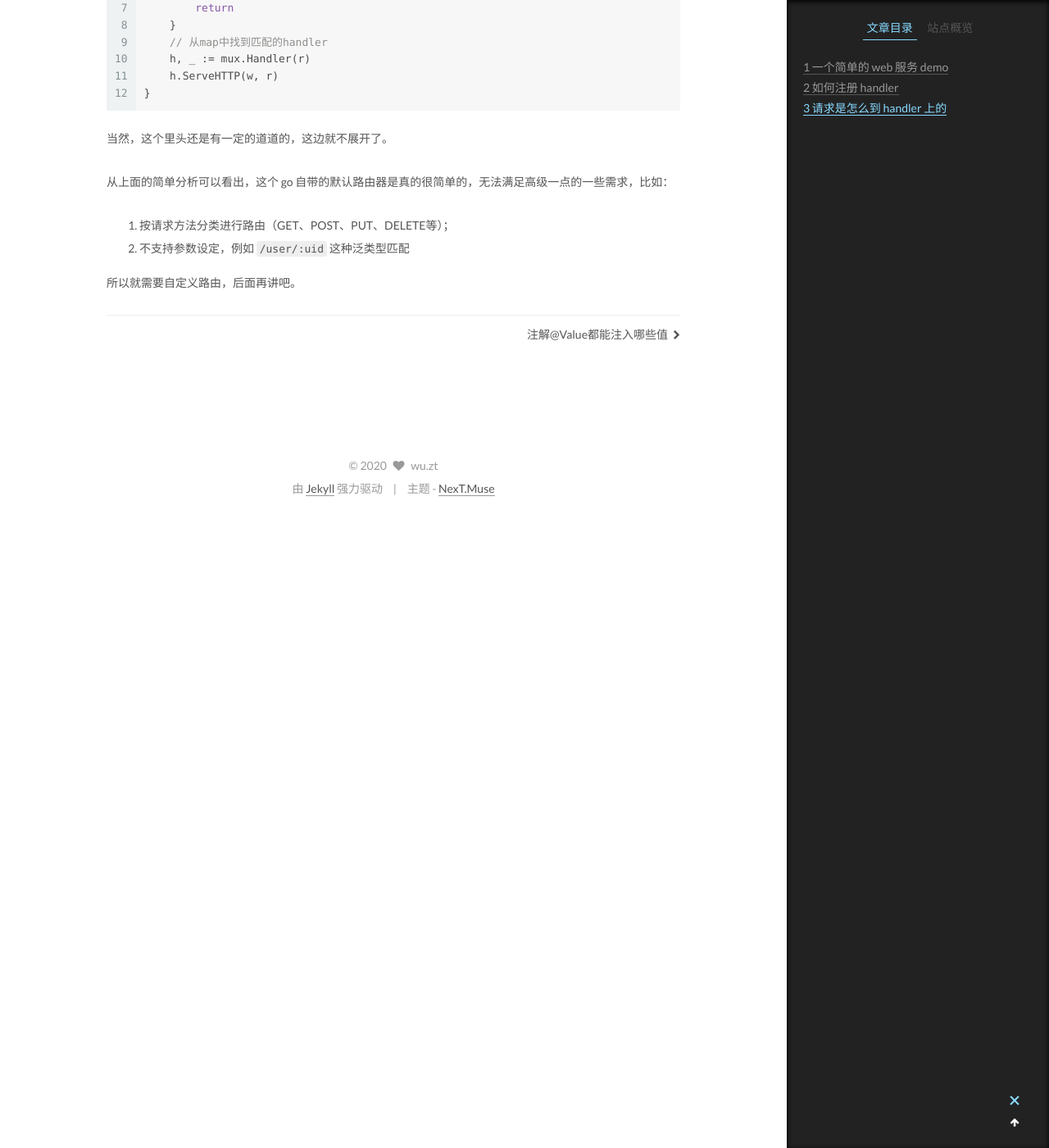
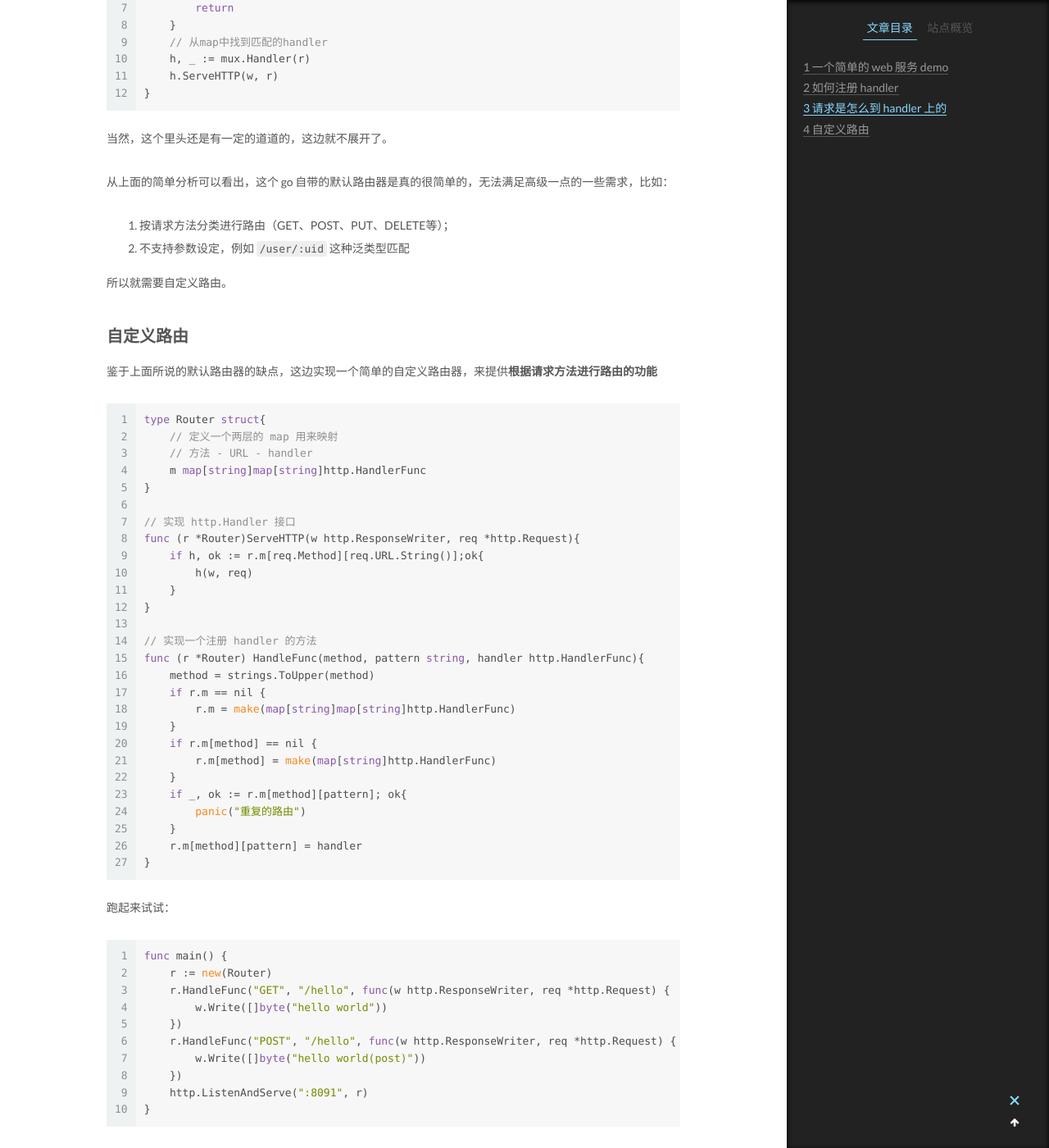
Before and after one commit to iamwzt/iamwzt.github.io, a Jekyll site: the page built from _posts/2020-03-15-golang源码学习（原生http库）.md, in a window 1280 px wide and 1400 px high, scrolled down 4700 px. Shown: the whole window at 82% size. Built offline with Jekyll 4.4.1, drawn with Linux system fonts in a browser that asks for light colours.

Commit message:
Update 2020-03-15-golang源码学习（原生http库）.md

````diff
--- a/_posts/2020-03-15-golang源码学习（原生http库）.md
+++ b/_posts/2020-03-15-golang源码学习（原生http库）.md
@@ -194,4 +194,54 @@ func (mux *ServeMux) ServeHTTP(w ResponseWriter, r *Request) {
 1. 按请求方法分类进行路由（GET、POST、PUT、DELETE等）；
 2. 不支持参数设定，例如 `/user/:uid` 这种泛类型匹配
 
-所以就需要自定义路由，后面再讲吧。
+所以就需要自定义路由。
+
+## 自定义路由
+鉴于上面所说的默认路由器的缺点，这边实现一个简单的自定义路由器，来提供**根据请求方法进行路由的功能**
+```go
+type Router struct{
+    // 定义一个两层的 map 用来映射
+    // 方法 - URL - handler
+    m map[string]map[string]http.HandlerFunc
+}
+
+// 实现 http.Handler 接口
+func (r *Router)ServeHTTP(w http.ResponseWriter, req *http.Request){
+    if h, ok := r.m[req.Method][req.URL.String()];ok{
+        h(w, req)
+    }
+}
+
+// 实现一个注册 handler 的方法
+func (r *Router) HandleFunc(method, pattern string, handler http.HandlerFunc){
+    method = strings.ToUpper(method)
+    if r.m == nil {
+        r.m = make(map[string]map[string]http.HandlerFunc)
+    }
+    if r.m[method] == nil {
+        r.m[method] = make(map[string]http.HandlerFunc)
+    }
+    if _, ok := r.m[method][pattern]; ok{
+        panic("重复的路由")
+    }
+    r.m[method][pattern] = handler
+}
+```
+
+跑起来试试：
+```go
+func main() {
+    r := new(Router)
+    r.HandleFunc("GET", "/hello", func(w http.ResponseWriter, req *http.Request) {
+        w.Write([]byte("hello world"))
+    })
+    r.HandleFunc("POST", "/hello", func(w http.ResponseWriter, req *http.Request) {
+        w.Write([]byte("hello world(post)"))
+    })
+    http.ListenAndServe(":8091", r)
+}
+```
+以上就完成了一个简易的自定义路由。
+
+---
+END
````
